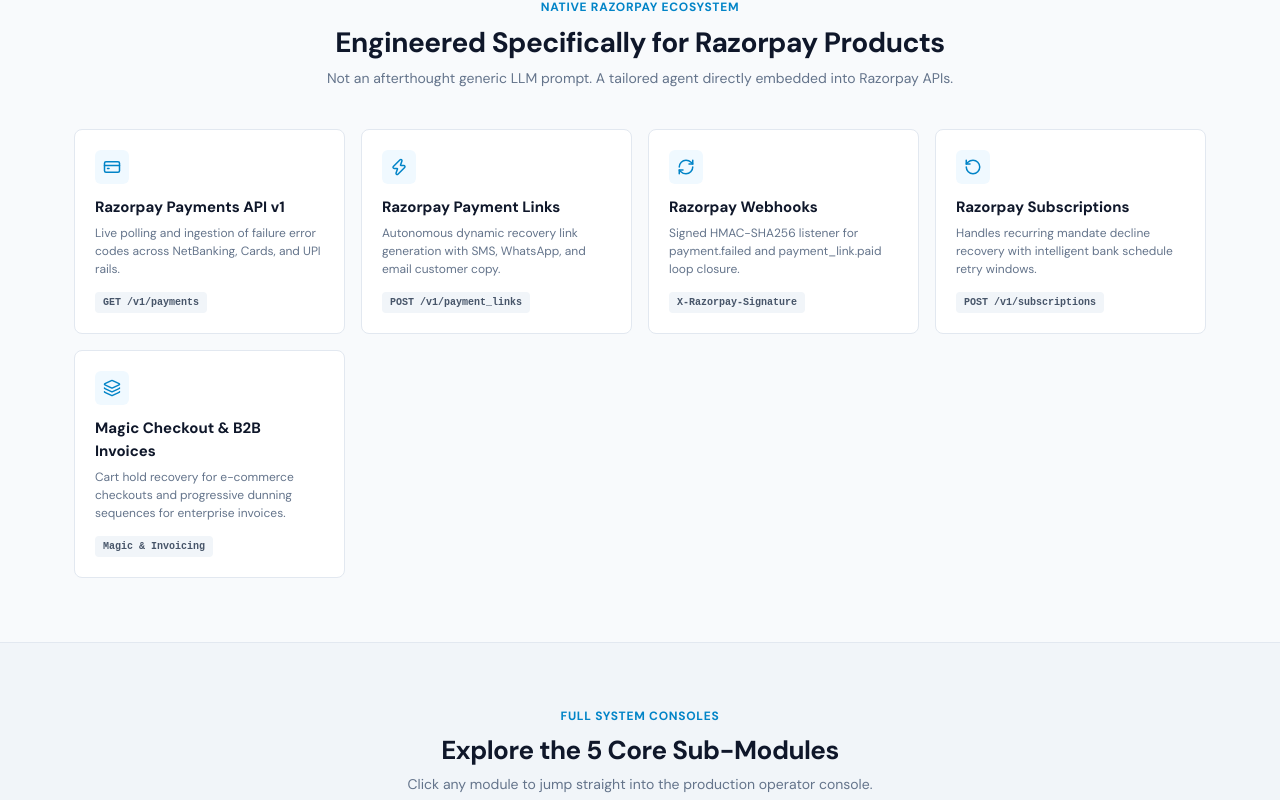
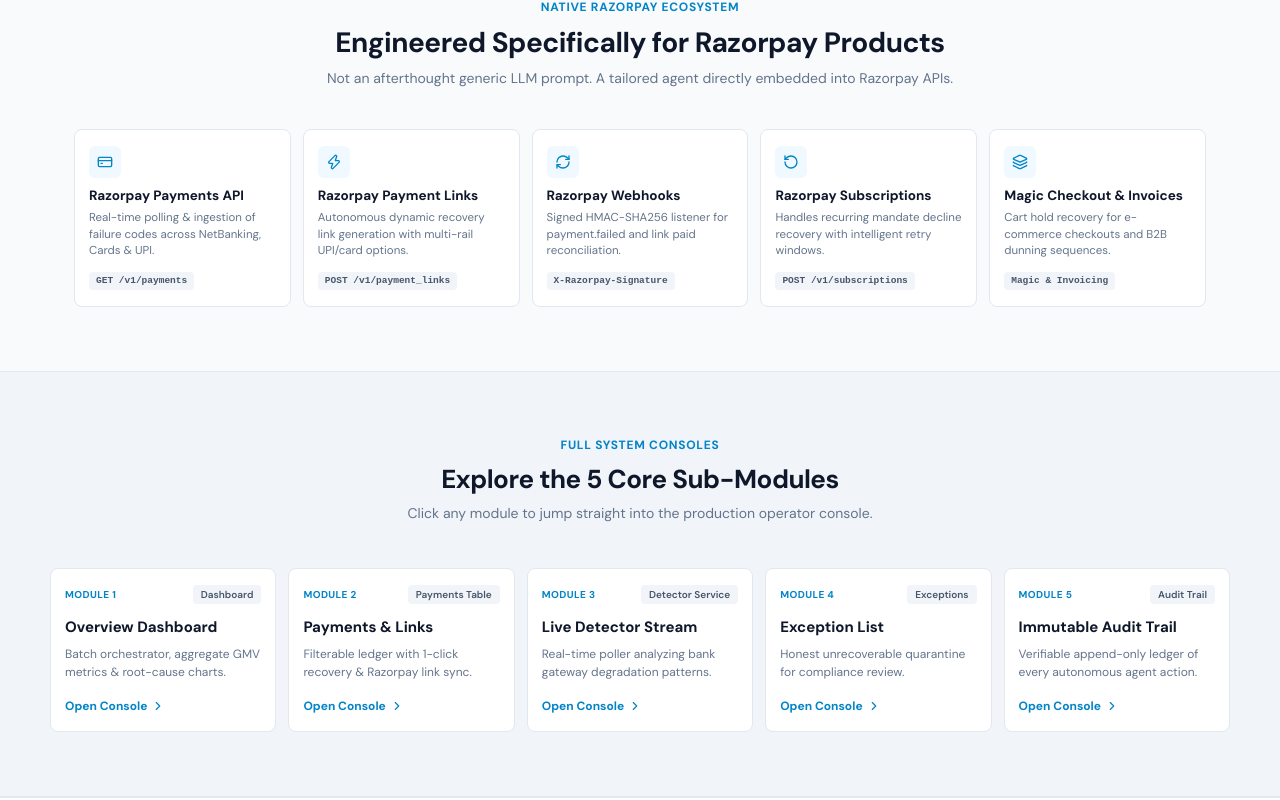
Before and after one commit to alphacoder-hash/Razorpay-ai-buildathon, a React (Vite) app in the folder frontend/: page / in a window 1280 px wide. Shown: the part 2360-3160 px from the top of the page. Built offline with nearby package versions, Linux system fonts and the light colour scheme; no server answers.

Commit message:
Fix ecosystem cards layout to display all 5 cards in one single line

```diff
--- a/frontend/src/components/HomePage.jsx
+++ b/frontend/src/components/HomePage.jsx
@@ -1107,39 +1107,39 @@
           </p>
         </div>
 
-        <div style={{
+        <div className="ecosystem-cards-row" style={{
           display: 'grid',
-          gridTemplateColumns: 'repeat(auto-fit, minmax(220px, 1fr))',
-          gap: 16,
+          gridTemplateColumns: 'repeat(5, minmax(0, 1fr))',
+          gap: 12,
         }}>
           {[
             {
-              title: 'Razorpay Payments API v1',
-              desc: 'Live polling and ingestion of failure error codes across NetBanking, Cards, and UPI rails.',
+              title: 'Razorpay Payments API',
+              desc: 'Real-time polling & ingestion of failure codes across NetBanking, Cards & UPI.',
               icon: CreditCard,
               badge: 'GET /v1/payments',
             },
             {
               title: 'Razorpay Payment Links',
-              desc: 'Autonomous dynamic recovery link generation with SMS, WhatsApp, and email customer copy.',
+              desc: 'Autonomous dynamic recovery link generation with multi-rail UPI/card options.',
               icon: Zap,
               badge: 'POST /v1/payment_links',
             },
             {
               title: 'Razorpay Webhooks',
-              desc: 'Signed HMAC-SHA256 listener for payment.failed and payment_link.paid loop closure.',
+              desc: 'Signed HMAC-SHA256 listener for payment.failed and link paid reconciliation.',
               icon: RefreshCw,
               badge: 'X-Razorpay-Signature',
             },
             {
               title: 'Razorpay Subscriptions',
-              desc: 'Handles recurring mandate decline recovery with intelligent bank schedule retry windows.',
+              desc: 'Handles recurring mandate decline recovery with intelligent retry windows.',
               icon: RotateCcw,
               badge: 'POST /v1/subscriptions',
             },
             {
-              title: 'Magic Checkout & B2B Invoices',
-              desc: 'Cart hold recovery for e-commerce checkouts and progressive dunning sequences for enterprise invoices.',
+              title: 'Magic Checkout & Invoices',
+              desc: 'Cart hold recovery for e-commerce checkouts and B2B dunning sequences.',
               icon: Layers,
               badge: 'Magic & Invoicing',
             },
@@ -1152,35 +1152,35 @@
                   background: '#FFFFFF',
                   border: '1px solid #E2E8F0',
                   borderRadius: 8,
-                  padding: '20px',
+                  padding: '16px 14px',
                   display: 'flex',
                   flexDirection: 'column',
                   justifyContent: 'space-between',
-                  gap: 14,
+                  gap: 12,
                 }}
               >
                 <div>
                   <div style={{
-                    width: 34,
-                    height: 34,
+                    width: 32,
+                    height: 32,
                     borderRadius: 6,
                     background: '#F0F9FF',
                     color: '#0284C7',
                     display: 'flex',
                     alignItems: 'center',
                     justifyContent: 'center',
-                    marginBottom: 12,
+                    marginBottom: 10,
                   }}>
-                    <Icon size={18} />
+                    <Icon size={16} />
                   </div>
-                  <h3 style={{ fontSize: 15, fontWeight: 700, color: '#0F172A', marginBottom: 6 }}>
+                  <h3 style={{ fontSize: 13.5, fontWeight: 700, color: '#0F172A', marginBottom: 5, lineHeight: 1.25 }}>
                     {item.title}
                   </h3>
-                  <p style={{ fontSize: 12, color: '#64748B', lineHeight: 1.5 }}>
+                  <p style={{ fontSize: 11.5, color: '#64748B', lineHeight: 1.45 }}>
                     {item.desc}
                   </p>
                 </div>
-                <span style={{ fontSize: 10, background: '#F1F5F9', color: '#475569', padding: '3px 8px', borderRadius: 4, fontFamily: 'monospace', fontWeight: 600, width: 'fit-content' }}>
+                <span style={{ fontSize: 9.5, background: '#F1F5F9', color: '#475569', padding: '2px 7px', borderRadius: 4, fontFamily: 'monospace', fontWeight: 600, width: 'fit-content' }}>
                   {item.badge}
                 </span>
               </div>
@@ -1209,44 +1209,44 @@
             </p>
           </div>
 
-          <div style={{
+          <div className="modules-cards-row" style={{
             display: 'grid',
-            gridTemplateColumns: 'repeat(auto-fit, minmax(220px, 1fr))',
-            gap: 16,
+            gridTemplateColumns: 'repeat(5, minmax(0, 1fr))',
+            gap: 12,
           }}>
             {[
               {
                 step: 'Module 1',
                 title: 'Overview Dashboard',
-                desc: 'Batch run orchestrator, aggregate GMV recovery metrics, and cause breakdown charts.',
+                desc: 'Batch orchestrator, aggregate GMV metrics & root-cause charts.',
                 badge: 'Dashboard',
                 target: 'dashboard',
               },
               {
                 step: 'Module 2',
                 title: 'Payments & Links',
-                desc: 'Filterable transaction ledger with 1-click recovery and Razorpay payment link sync.',
+                desc: 'Filterable ledger with 1-click recovery & Razorpay link sync.',
                 badge: 'Payments Table',
                 target: 'payments',
               },
               {
                 step: 'Module 3',
                 title: 'Live Detector Stream',
-                desc: 'Real-time poller analyzing degradation patterns across Indian bank gateways.',
+                desc: 'Real-time poller analyzing bank gateway degradation patterns.',
                 badge: 'Detector Service',
                 target: 'detector',
               },
               {
                 step: 'Module 4',
                 title: 'Exception List',
-                desc: 'Honest, unrecoverable payment quarantine for compliance and human operator review.',
+                desc: 'Honest unrecoverable quarantine for compliance review.',
                 badge: 'Exceptions',
                 target: 'exceptions',
               },
               {
                 step: 'Module 5',
                 title: 'Immutable Audit Trail',
-                desc: 'Cryptographically verifiable, append-only log of every agent action and API response.',
+                desc: 'Verifiable append-only ledger of every autonomous agent action.',
                 badge: 'Audit Trail',
                 target: 'audit',
               },
@@ -1258,7 +1258,7 @@
                   background: '#FFFFFF',
                   border: '1px solid #E2E8F0',
                   borderRadius: 8,
-                  padding: '20px',
+                  padding: '16px 14px',
                   display: 'flex',
                   flexDirection: 'column',
                   justifyContent: 'space-between',
@@ -1351,6 +1351,18 @@
           </div>
         </div>
       </footer>
+      <style>{`
+        @media (max-width: 1024px) {
+          .ecosystem-cards-row, .modules-cards-row {
+            grid-template-columns: repeat(2, minmax(0, 1fr)) !important;
+          }
+        }
+        @media (max-width: 640px) {
+          .ecosystem-cards-row, .modules-cards-row {
+            grid-template-columns: 1fr !important;
+          }
+        }
+      `}</style>
     </div>
   )
 }
```
